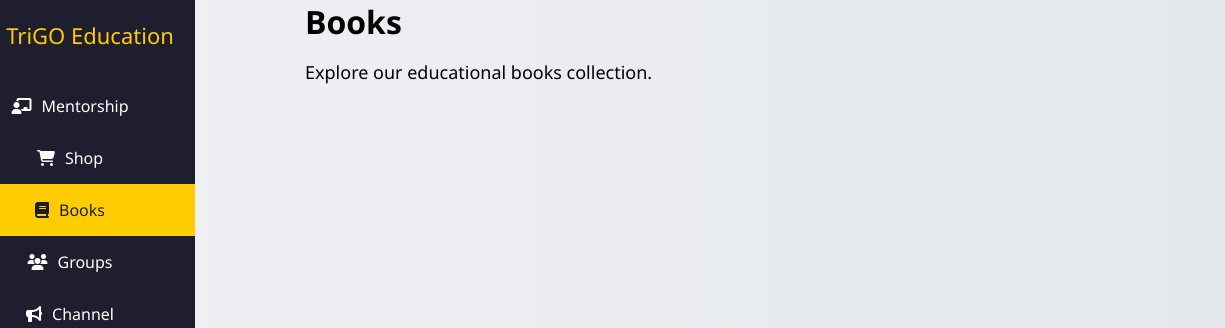
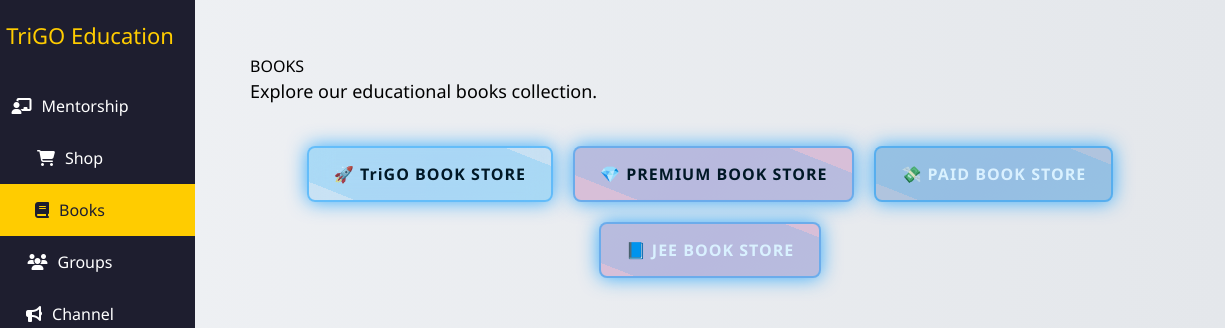
Before and after one commit to trigoeducation/trigotg, a plain HTML site: page index.html in a window 1280 px wide. Both pictures are taken after a click on the item "Books". Shown: the top 328 px of the page, 55-1280 px from the left. Drawn offline with Linux system fonts and the light colour scheme.

Commit message:
Update index.html

```diff
--- a/index.html
+++ b/index.html
@@ -1,9 +1,10 @@
 <!DOCTYPE html>
 <html lang="en">
 <head>
+  <link rel="icon" type="image/png" href="https://i.postimg.cc/CLDMhbD5/IMG-1101.png">
   <meta charset="UTF-8" />
   <meta name="viewport" content="width=device-width, initial-scale=1.0"/>
-  <title>TriGO Dashboard</title>
+  <title>TriGO Education</title>
   <link rel="stylesheet" href="https://cdnjs.cloudflare.com/ajax/libs/font-awesome/6.4.0/css/all.min.css">
   <style>
     /* Previous styles same as before... */
@@ -476,7 +477,116 @@
   from { opacity: 0; transform: translateY(-20px); }
   to { opacity: 1; transform: translateY(0); }
 }
- </style>
+ .book-button-container {
+  display: flex;
+  justify-content: center;
+  margin-top: 30px;
+}
+.animated-book-button {
+  background: rgba(0, 153, 255, 0.15);
+  border: 2px solid rgba(0, 153, 255, 0.5);
+  backdrop-filter: blur(12px);
+  -webkit-backdrop-filter: blur(12px);
+  color: black; /* ✅ Text color black */
+  padding: 18px 40px;
+  border-radius: 50px;
+  font-size: 22px;
+  font-weight: 700;
+  text-decoration: none;
+  letter-spacing: 1px;
+  transition: all 0.3s ease;
+  box-shadow: 0 0 15px rgba(0, 153, 255, 0.4), 0 0 30px rgba(0, 153, 255, 0.3);
+  animation: glowPulseBlue 2s infinite ease-in-out;
+  position: relative;
+  overflow: hidden;
+}
+.animated-book-button::before {
+  content: '';
+  position: absolute;
+  top: -50%;
+  left: -50%;
+  width: 200%;
+  height: 200%;
+  background: linear-gradient(120deg, #00d0ff, #0099ff, #00d0ff);
+  animation: rotateGlowBlue 5s linear infinite;
+  z-index: 0;
+  opacity: 0.15;
+}
+.animated-book-button span {
+  position: relative;
+  z-index: 1;
+}
+.animated-book-button:hover {
+  transform: scale(1.06);
+  box-shadow: 0 0 25px rgba(0, 153, 255, 0.6), 0 0 50px rgba(0, 153, 255, 0.4);
+}
+@keyframes glowPulseBlue {
+  0% {
+    box-shadow: 0 0 10px rgba(0, 153, 255, 0.3);
+  }
+  50% {
+    box-shadow: 0 0 20px rgba(0, 153, 255, 0.8);
+  }
+  100% {
+    box-shadow: 0 0 10px rgba(0, 153, 255, 0.3);
+  }
+}
+@keyframes rotateGlowBlue {
+  0% {
+    transform: rotate(0deg);
+  }
+  100% {
+    transform: rotate(360deg);
+  }
+}
+.animated-book-button.premium-glow {
+   background-color: #D8BFD8;
+  color: black;
+  box-shadow: 0 0 15px #FFD700, 0 0 30px #FFD700;
+}
+.animated-book-button.premium-glow:hover {
+  box-shadow: 0 0 20px #ffdd33, 0 0 40px #ffdd33, 0 0 60px #ffcc00;
+  transform: scale(1.08);
+}
+.premium-glow {
+  background-color: #FF5ACD;
+  color: white;
+  box-shadow: 0 0 15px #FF5ACD, 0 0 30px #FF5ACD;
+  transition: all 0.3s ease;
+}
+.premium-glow:hover {
+  box-shadow: 0 0 25px #ff6fd8, 0 0 50px #ff94e0, 0 0 80px #ff7ccf;
+  transform: scale(1.08);
+}
+.paid-glow {
+  background-color: #B0C4DE;
+  color: white;
+  box-shadow: 0 0 15px #00FF9F, 0 0 40px #00FF9F;
+  transition: all 0.3s ease;
+}
+.paid-glow:hover {
+  box-shadow: 0 0 15px #00ffbf, 0 0 50px #00ffc8, 0 0 80px #00ffaa;
+  transform: scale(1.08);
+}
+.animated-book-button {
+  padding: 15px 25px;
+  font-size: 16px;
+  border-radius: 8px;
+  text-decoration: none;
+  text-align: center;
+  min-width: 200px; /* 👈 Force all buttons to same min width */
+}
+.jee-glow {
+  background-color: #D8BFD8;
+  color: white;
+  box-shadow: 0 0 15px #4FACFE, 0 0 30px #00F2FE;
+  transition: all 0.3s ease;
+}
+.jee-glow:hover {
+  box-shadow: 0 0 25px #00d0ff, 0 0 50px #00f2fe, 0 0 80px #33eaff;
+  transform: scale(1.08);
+}
+</style>
 </head>
 <body>
   <div class="sidebar">
@@ -985,11 +1095,27 @@
 
 
 
-    </div>
-    <div id="books" class="section">
-      <h1>Books</h1>
-      <p>Explore our educational books collection.</p>
-    </div>
+  <div id="books" class="section">
+  <div class="books-heading">BOOKS</div>
+  <p>Explore our educational books collection.</p>
+  <!-- 👇 Gap added below this line -->
+  <div style="margin-top: 40px;"></div>
+  <div style="display: flex; gap: 20px; flex-wrap: wrap; justify-content: center;" class="book-button-container">
+    <a href="https://t.me/+R_l2PMYAT4NjZjJl" target="_blank" class="animated-book-button">
+      🚀 TriGO BOOK STORE
+    </a>
+    <a href="https://t.me/+BN8It7T3O2w0NGI9" target="_blank" class="animated-book-button premium-glow">
+      💎 PREMIUM BOOK STORE
+    </a>
+    <a href="https://t.me/+C4r6E17cOfxiZmNl" target="_blank" class="animated-book-button paid-glow">
+      💸 PAID BOOK STORE
+    </a>
+    <a href="https://t.me/+uIOSMDuVmvFmNjZl" target="_blank" class="animated-book-button jee-glow">
+      📘 JEE BOOK STORE
+    </a>
+
+</div>
+
     <div id="groups" class="section">
       <h1>Groups</h1>
       <p>Join study groups and connect with others.</p>
```
